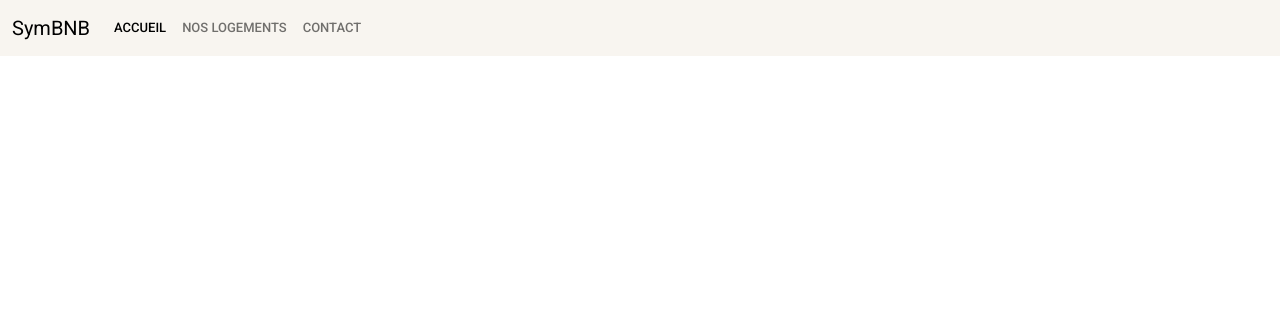
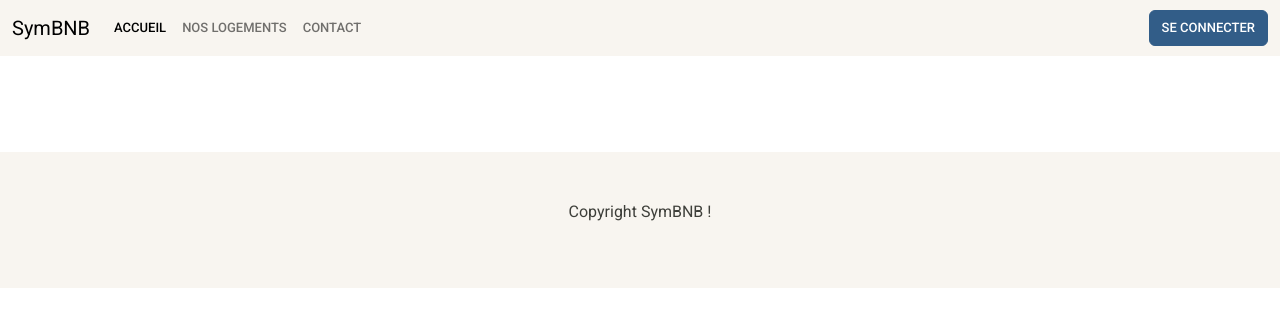
Before and after one commit to StephaneBouret/symbnb, a Symfony app: template templates/base.html.twig in a window 1280 px wide. Shown: the top 327 px of the page. Run offline with Twig, Linux system fonts and the light colour scheme; the template is opened without the code that fills it, so the values that code supplies are empty; some libraries are stand-ins or nearby versions.

Commit message:
Maj de la navbar et ajout du footer

```diff
--- a/templates/base.html.twig
+++ b/templates/base.html.twig
@@ -22,5 +22,6 @@
 			{% include "partials/_flash.html.twig" %}
 			{% block body %}{% endblock %}
 		</div>
+		{% include "partials/_footer.html.twig" %}
 	</body>
 </html>
--- /dev/null
+++ b/templates/partials/_footer.html.twig
@@ -0,0 +1,3 @@
+<footer class="mt-5 bg-light py-5 text-center">
+    <p>Copyright SymBNB !</p>
+</footer>
--- a/templates/partials/_navbar.html.twig
+++ b/templates/partials/_navbar.html.twig
@@ -18,6 +18,17 @@
 					<a class="nav-link" href="#">Contact</a>
 				</li>
 			</ul>
+			<ul class="navbar-nav">
+				{% if app.user %}
+					<li class="nav-item">
+						<a href="{{ path('security_logout') }}" class="btn btn-danger">Se déconnecter</a>
+					</li>
+				{% else %}
+					<li class="nav-item">
+						<a href="{{ path('security_login') }}" class="btn btn-primary">Se connecter</a>
+					</li>
+				{% endif %}
+			</ul>
 		</div>
 	</div>
 </nav>
```
Lines whose indentation alone changed are shown as unchanged.
